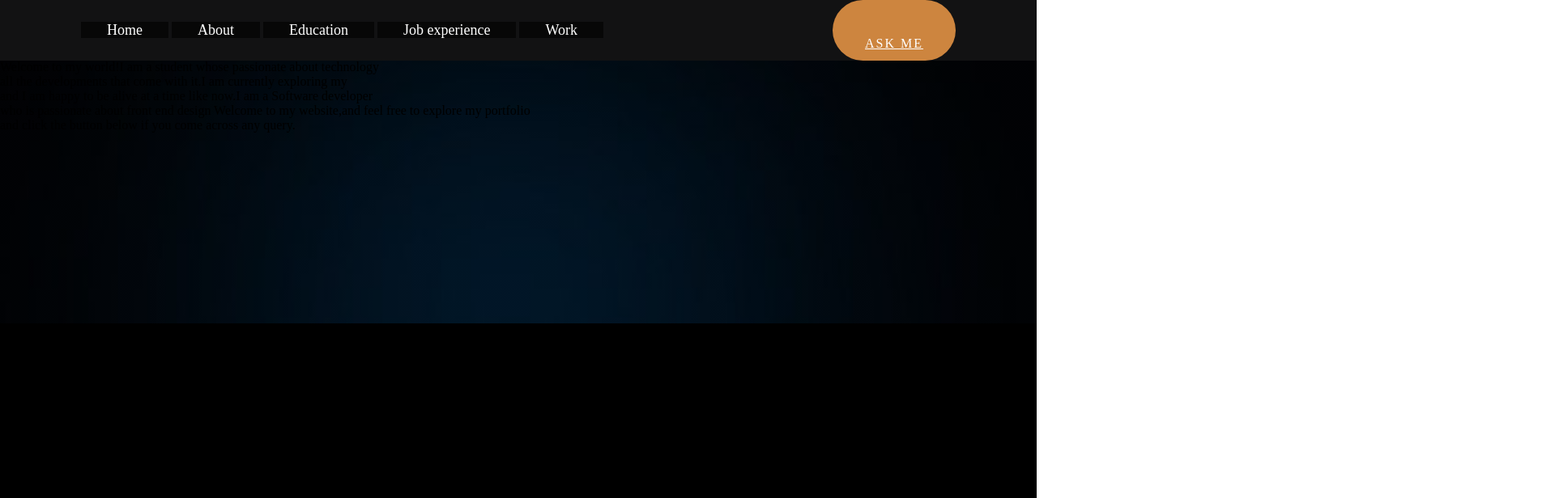
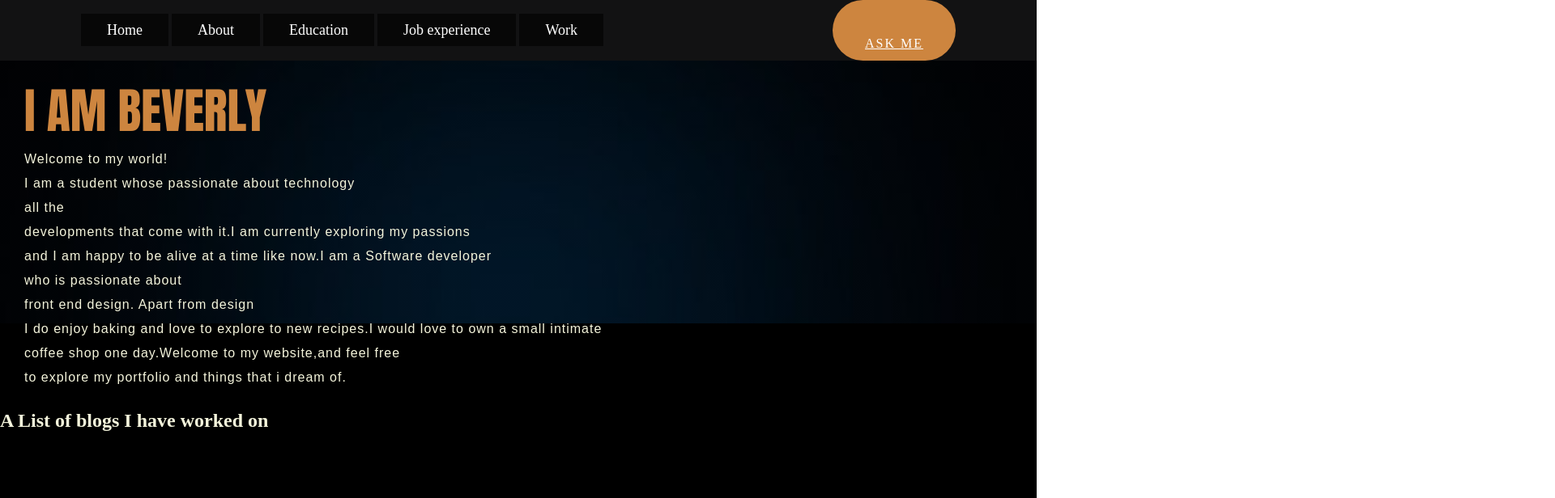
Before and after one commit to Beverlyfiona12/Beverlyfiona12.github.io, a plain HTML site: page index.html in a window 1280 px wide. Shown: the top 616 px of the page at 81% size, 1920 px wide, since content can reach past the window. Drawn offline with Linux system fonts and the light colour scheme.

Commit message:
Made adjustments to my paragaphs and styled according to my liking

```diff
--- a/index.html
+++ b/index.html
@@ -23,14 +23,24 @@
 
      <div class="Content">
         <h1>HELLO <br><span>I AM BEVERLY</span></h1>
-        <p class="par">
-        Welcome to my world!I am a student whose passionate about technology<br> all the
-        developments that come with it.I am currently exploring my <br> and I am happy to be
-        alive at a time like now.I am a Software developer <br>who is passionate about front end design
-        Welcome to my website,and feel free to explore my portfolio <br>and click the button below if
-         you come across any query.
+         <p class="par">
+            Welcome to my world! <br>I am a student whose passionate about technology<br> all the
+            <br>developments that come with it.I am currently exploring my passions<br> and I am happy to be
+            alive at a time like now.I am a Software developer <br>who is passionate about <br>front end design.
+            Apart from design <br>I do enjoy baking and love to explore to new recipes.I would love to own a small intimate <br>
+            coffee shop one day.Welcome to my website,and feel free <br> to explore my portfolio
+            and things that i dream of.
 
-     </p>
+            <h2>A List of blogs I have worked on</h2>
+
+            <ul>
+                <link rel="stylesheet" href="">
+
+
+            </ul>
+
+        </p>
+
 
 
 
--- a/style.css
+++ b/style.css
@@ -32,7 +32,7 @@ nav ul li a
     text-decoration: none;
     font-size: 18px;
     color: white;
-    padding: 0px 32px;
+    padding: 10px 32px;
     background: rgb(7, 7, 7);
     transition: 3s;
 }
@@ -66,3 +66,26 @@ div.image
    border-color: peru;
    color: peru;
 }
+.Content{
+    width: 2000px;
+    height: auto;
+    margin: auto;
+    color: beige;
+    position: relative;
+}
+.par.par{
+    padding-left: 30px;
+    padding-bottom: 25px;
+    font-family: Arial, Helvetica, sans-serif;
+    letter-spacing: 1px;
+    line-height: 30px;
+
+}
+.Content h1
+{
+    font-family: Impact, Haettenschweiler, 'Arial Narrow Bold', sans-serif;
+    font-size: 60px;
+    padding-left: 30px;
+    letter-spacing: 0px;
+    color: peru;
+}
```
